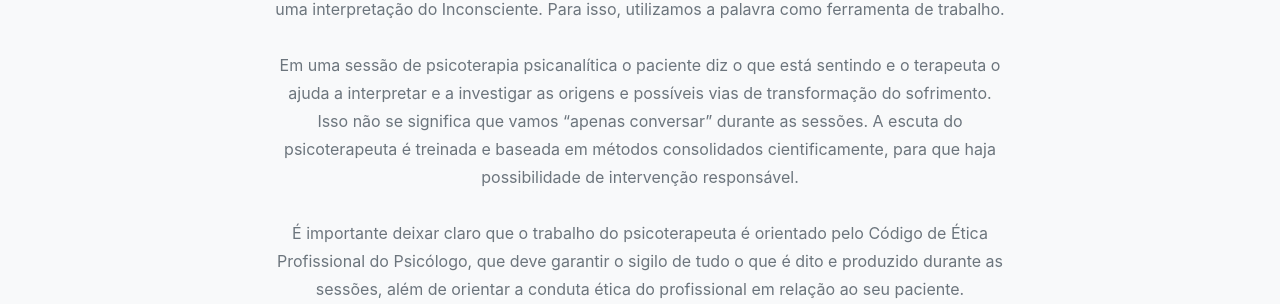
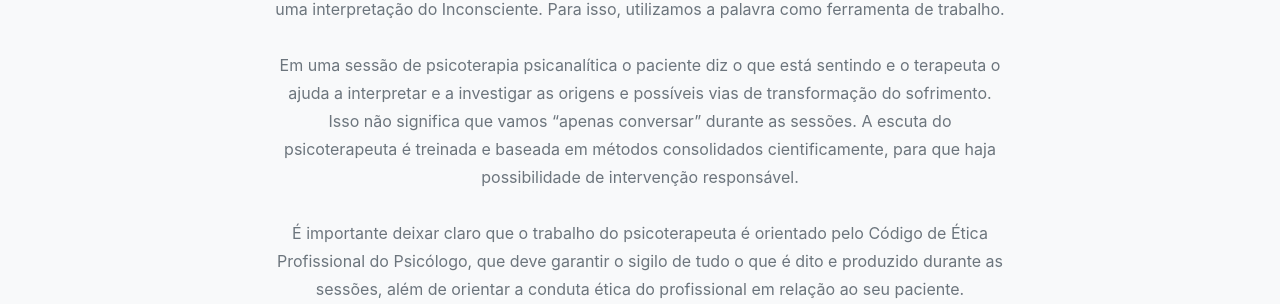
Before and after one commit to raissafachinello/raissafachinello.github.io, a Jekyll site: the page built from index.md, in a window 1280 px wide and 900 px high, scrolled down 2751 px. Shown: the part 206-510 px from the top of the window. Built offline with Jekyll 4.4.1, drawn with Linux system fonts in a browser that asks for light colours; some web fonts are replaced.

Commit message:
Fix text

```diff
--- a/_data/sitetext.yml
+++ b/_data/sitetext.yml
@@ -36,7 +36,7 @@ en: &DEFAULT_EN
   how_it_works:
     title: "Como funciona a psicoterapia:"
     text: ""
-    body: "A minha forma de ver e entender o ser humano é baseada na Teoria Psicanalítica e eu a utilizo como teoria e técnica nos meus atendimentos.<br><br>A psicoterapia psicanalítica busca investigar as origens dos sofrimentos psíquicos através de uma interpretação do Inconsciente. Para isso, utilizamos a palavra como ferramenta de trabalho.<br><br>Em uma sessão de psicoterapia psicanalítica o paciente diz o que está sentindo e o terapeuta o ajuda a interpretar e a investigar as origens e possíveis vias de transformação do sofrimento. Isso não se significa que vamos \"apenas conversar\" durante as sessões. A escuta do psicoterapeuta é treinada e baseada em métodos consolidados cientificamente, para que haja possibilidade de intervenção responsável.<br><br>É importante deixar claro que o trabalho do psicoterapeuta é orientado pelo Código de Ética Profissional do Psicólogo, que deve garantir o sigilo de tudo o que é dito e produzido durante as sessões, além de orientar a conduta ética do profissional em relação ao seu paciente.<br><br>Para que o tratamento seja satisfatório, iremos nos encontrar ao menos 1 vez por semana, em sessões de aproximadamente 50 minutos."
+    body: "A minha forma de ver e entender o ser humano é baseada na Teoria Psicanalítica e eu a utilizo como teoria e técnica nos meus atendimentos.<br><br>A psicoterapia psicanalítica busca investigar as origens dos sofrimentos psíquicos através de uma interpretação do Inconsciente. Para isso, utilizamos a palavra como ferramenta de trabalho.<br><br>Em uma sessão de psicoterapia psicanalítica o paciente diz o que está sentindo e o terapeuta o ajuda a interpretar e a investigar as origens e possíveis vias de transformação do sofrimento. Isso não significa que vamos \"apenas conversar\" durante as sessões. A escuta do psicoterapeuta é treinada e baseada em métodos consolidados cientificamente, para que haja possibilidade de intervenção responsável.<br><br>É importante deixar claro que o trabalho do psicoterapeuta é orientado pelo Código de Ética Profissional do Psicólogo, que deve garantir o sigilo de tudo o que é dito e produzido durante as sessões, além de orientar a conduta ética do profissional em relação ao seu paciente.<br><br>Para que o tratamento seja satisfatório, iremos nos encontrar ao menos 1 vez por semana, em sessões de aproximadamente 50 minutos."
     section: how_it_works
 
   about:
```
